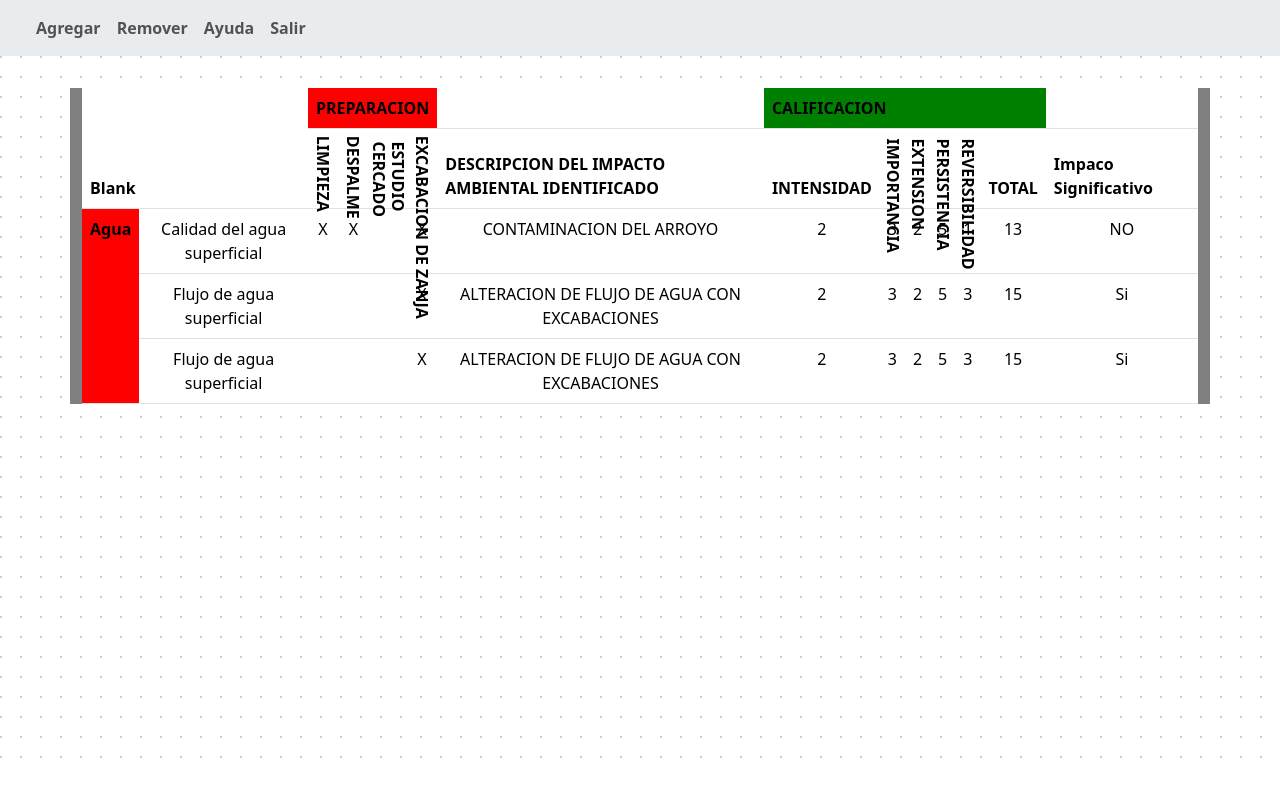
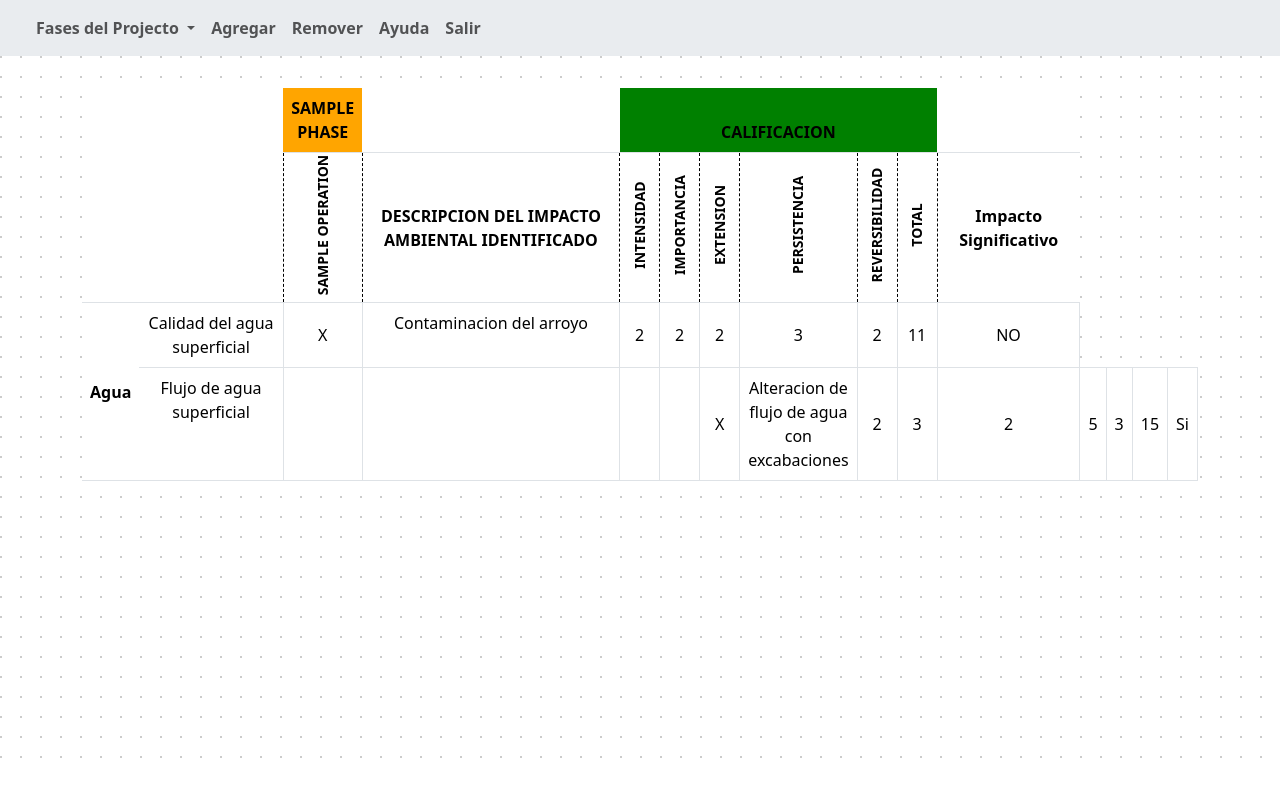
Before and after one commit to GoldNeptuno07/HuellaVial, a Django app: template dashboard/templates/dashboard/matrix.html in a window 1280 px wide. Run offline with Django 5.2, Linux system fonts and the light colour scheme; tables that the repository leaves empty hold one stand-in row (values such as "Sample post"); the template is opened without the code that fills it: values that come from a table or form of the project are taken from there, most other values are stand-ins (such as "Sample title", 1, 10 or a date in 2020).

Commit message:
Adding changes in the matrix view

```diff
--- a/HuellaVial/settings.py
+++ b/HuellaVial/settings.py
@@ -78,7 +78,7 @@ DATABASES = {
     "default": {
         "ENGINE": "django.db.backends.postgresql",
         "NAME": "huellavial_db",
-        "USER": "angel_c",
+        "USER": "angelcruz",
         "PASSWORD": "7deenerode2004",
         "HOST": "localhost",
         "PORT": 5432,
--- a/dashboard/admin.py
+++ b/dashboard/admin.py
@@ -3,3 +3,9 @@ from . import models
 
 # Register your models here.
 admin.site.register(models.projects)
+admin.site.register(models.phase)
+admin.site.register(models.operation)
+admin.site.register(models.resource)
+admin.site.register(models.subresource)
+admin.site.register(models.impact)
+admin.site.register(models.rating)
--- a/dashboard/static/dashboard/dashboard.css
+++ b/dashboard/static/dashboard/dashboard.css
@@ -25,17 +25,35 @@ td {
     text-align: center;
 }
 
+
+table {
+    width: 100%;
+}
+
 th.rotate {
-    height:80px;
+    height: 150px;
+    width: 40px;
     white-space: nowrap;
-    position:relative;
+    position: relative;
+    padding: 0 !important;
+    vertical-align: bottom;
+    border: 1px dashed black;
+    font-size: 14px;
 }
 
 th.rotate > div {
-    transform: rotate(90deg);
-    position:absolute;
-    left:0;
-    right:0;
-    top: 10px;
-    margin:auto;
+    transform:
+        translateX(-50%)
+        rotate(-90deg);
+    transform-origin: center;
+    position: absolute;
+    left: 50%;
+    top: 40%;
+    width: 150px;
+    text-align: center;
+    line-height: 1;
+    padding: 5px 0;
+    word-break: break-word;
+    overflow-wrap: break-word;
+    white-space: normal;
 }
--- a/dashboard/templates/dashboard/base.html
+++ b/dashboard/templates/dashboard/base.html
@@ -1,11 +1,12 @@
+{% load static %}
 <!DOCTYPE html>
 <html lang="en">
 <head>
     <meta charset="UTF-8">
     <meta name="viewport" content="width=device-width, initial-scale=1.0">
-    <title>Dashboard</title>
+    <title>{% block title %}{% endblock %}</title>
     <link href="https://cdn.jsdelivr.net/npm/bootstrap@5.3.3/dist/css/bootstrap.min.css" rel="stylesheet" integrity="sha384-QWTKZyjpPEjISv5WaRU9OFeRpok6YctnYmDr5pNlyT2bRjXh0JMhjY6hW+ALEwIH" crossorigin="anonymous">
-    <link rel="stylesheet" href='../static/dashboard/dashboard.css'>
+    <link rel="stylesheet" href="{% static 'dashboard/dashboard.css' %}">
 </head>
 <body>
     <nav class="navbar navbar-expand-lg bg-body-secondary">
@@ -24,7 +25,7 @@
     </nav>
     <div class="collapse" id="collapseExample">
         <div class="card card-body">
-            <form action="{% url 'dashboard:impact-matrix' %}" method= "post">
+            <form action="{% url 'dashboard:impact-matrix' project_id=0 phase_name='preparacion' %}" method= "post">
                 {% csrf_token %}
                 <div class="mb-3">
                     <label for="projectName" class="form-label">Nombre del Proyecto</label>
--- a/dashboard/templates/dashboard/dashboard.html
+++ b/dashboard/templates/dashboard/dashboard.html
@@ -1,4 +1,6 @@
 {% extends 'dashboard/base.html' %}
+
+{% block title %}Dashboard{% endblock %}
 
 {% block nav-links %}
     <a class="nav-link fw-semibold" data-bs-toggle="collapse" href="#collapseExample" role="button" aria-expanded="false" aria-controls="collapseExample">Nuevo Projecto</a>
@@ -6,7 +8,6 @@
     <a class="nav-link fw-semibold" href="#">Ayuda</a>
     <a class="nav-link fw-semibold" href="#">Salir</a>
 {% endblock %}
-
 
 {% block content %}
     <p class="fs-4 text fw-semibold">
@@ -17,7 +18,7 @@
             {% if recent_projects %}
                 {% for project in recent_projects %}
                     <div class="col-12 col-sm-6 col-md-4 col-lg-3 col-xl-2 text-center">
-                        <a href="#" class="text-decoration-none">
+                        <a href="{% url 'dashboard:impact-matrix' project_id=project.id phase_name='preparacion' %}" class="text-decoration-none">
                             <div class="card shadow-sm border-0 text-dark text-center p-3 hover-effect">
                                 <img src="../../static/dashboard/images/icon.png" alt="Project Image" class="img-fluid mx-auto" style="width: 100px; height: 80px;">
                                 <p class="mt-2 fw-semibold">
--- a/dashboard/templates/dashboard/matrix.html
+++ b/dashboard/templates/dashboard/matrix.html
@@ -1,6 +1,17 @@
 {% extends 'dashboard/base.html' %}
 
+{% block title %}{{ project.name }}{% endblock %}
+
 {% block nav-links %}
+    <a class="nav-link dropdown-toggle fw-semibold" href="#" role="button" data-bs-toggle="dropdown" aria-expanded="false">
+        Fases del Projecto
+    </a>
+    <ul class="dropdown-menu">
+        {% for p in phases %}
+            <li><a class="dropdown-item" href="{% url 'dashboard:impact-matrix' project_id=project.id phase_name=p.name %}">{{ p.name|upper }}</a></li>
+        {% endfor %}
+    </ul>
+
     <a class="nav-link fw-semibold" href="#">Agregar</a>
     <a class="nav-link fw-semibold" href="#">Remover</a>
     <a class="nav-link fw-semibold" href="#">Ayuda</a>
@@ -9,82 +20,63 @@
 
 
 {% block content %}
-    <div class="container-xl" style="background-color: gray;">
+    <div class="container-xl">
         <table class="table">
         <thead>
             <tr>
-                <th scope="row" rowspan="2" colspan="2">Blank</th>
-                <th colspan="5" style="background-color: red;">PREPARACION</th>
+                <th scope="row" rowspan="2" colspan="2"></th>
+                <th colspan="{{ phase.operations.count }}" style="background-color: orange;" class="text-center">{{ phase.name|upper }}</th>
                 <th></th>
-                <th colspan= "6" style="background-color: green;">CALIFICACION</th>
+                <th colspan= "6" style="background-color: green;" class="text-center">CALIFICACION</th>
                 <th></th>
             </tr>
             <tr>
-                <th class="rotate"><div><span>LIMPIEZA</span></div></th>
-                <th class="rotate"><div><span>DESPALME</span></div></th>
-                <th class="rotate"><div><span>CERCADO</span></div></th>
-                <th class="rotate"><div><span>ESTUDIO</span></div></th>
-                <th class="rotate"><div><span>EXCABACION DE ZANJA</span></div></th>
-                <th>DESCRIPCION DEL IMPACTO AMBIENTAL IDENTIFICADO</th>
-                <th calss="rotate"><div>INTENSIDAD</div></th>
+                {% for operation in phase.operations.all %}
+                 <th class="rotate"><div><span>{{ operation.name|upper }}</span></div></th>
+                {% endfor %}
+                <th class="text-center fs-10 text-center align-middle">DESCRIPCION DEL IMPACTO AMBIENTAL IDENTIFICADO</th>
+                <th class="rotate"><div>INTENSIDAD</div></th>
                 <th class="rotate"><div>IMPORTANCIA</div></th>
                 <th class="rotate"><div>EXTENSION</div></th>
                 <th class="rotate"><div>PERSISTENCIA</div></th>
                 <th class="rotate"><div>REVERSIBILIDAD</div></th>
-                <th><div>TOTAL</div></th>
-                <th>Impaco Significativo</th>
+                <th class="rotate"><div>TOTAL</div></th>
+                <th class="text-center align-middle">Impacto Significativo</th>
             </tr>
         </thead>
         <tbody>
             <!-- Matrix content -->
             <tr>
-                <th scope="row" rowspan="3" style="background-color:red;">Agua</th>
-                <td>Calidad del agua superficial</td>
-                <td>X</td>
-                <td>X</td>
-                <td></td>
-                <td></td>
-                <td>X</td>
-                <td>CONTAMINACION DEL ARROYO</td>
-                <td>2</td>
-                <td>3</td>
-                <td>2</td>
-                <td>5</td>
-                <td>1</td>
-                <td>13</td>
-                <td>NO</td>
+                <th scope="row" rowspan="3" class="text-center align-middle">Agua</th>
+                <td class="text-center align-middle">Calidad del agua superficial</td>
+                <!-- Adding Operations fields -->
+                 {% for operation in phase.operations.all %}
+                    <td class="text-center border text-center align-middle">X</td>
+                 {% endfor %}
+                <td class="text-center">Contaminacion del arroyo</td>
+                <td class="text-center border text-center align-middle">2</td>
+                <td class="text-center border text-center align-middle">2</td>
+                <td class="text-center border text-center align-middle">2</td>
+                <td class="text-center border text-center align-middle">3</td>
+                <td class="text-center border text-center align-middle">2</td>
+                <td class="text-center border text-center align-middle">11</td>
+                <td class="text-center border text-center align-middle">NO</td>
             </tr>
             <tr>
                 <td>Flujo de agua superficial</td>
-                <td></td>
-                <td></td>
-                <td></td>
-                <td></td>
-                <td>X</td>
-                <td>ALTERACION DE FLUJO DE AGUA CON EXCABACIONES</td>
-                <td>2</td>
-                <td>3</td>
-                <td>2</td>
-                <td>5</td>
-                <td>3</td>
-                <td>15</td>
-                <td>Si</td>
-            </tr>
-            <tr>
-                <td>Flujo de agua superficial</td>
-                <td></td>
-                <td></td>
-                <td></td>
-                <td></td>
-                <td>X</td>
-                <td>ALTERACION DE FLUJO DE AGUA CON EXCABACIONES</td>
-                <td>2</td>
-                <td>3</td>
-                <td>2</td>
-                <td>5</td>
-                <td>3</td>
-                <td>15</td>
-                <td>Si</td>
+                <td class="text-center border text-center align-middle"></td>
+                <td class="text-center border text-center align-middle"></td>
+                <td class="text-center border text-center align-middle"></td>
+                <td class="text-center border text-center align-middle"></td>
+                <td class="text-center border text-center align-middle">X</td>
+                <td>Alteracion de flujo de agua con excabaciones</td>
+                <td class="text-center border text-center align-middle">2</td>
+                <td class="text-center border text-center align-middle">3</td>
+                <td class="text-center border text-center align-middle">2</td>
+                <td class="text-center border text-center align-middle">5</td>
+                <td class="text-center border text-center align-middle">3</td>
+                <td class="text-center border text-center align-middle">15</td>
+                <td class="text-center border text-center align-middle">Si</td>
             </tr>
         </tbody>
         </table>
--- a/dashboard/urls.py
+++ b/dashboard/urls.py
@@ -4,5 +4,5 @@ from . import views
 app_name = "dashboard"
 urlpatterns = [
     path("", views.main_view, name= "main"),
-    path("impact-matrix", views.impact_matrix_view, name= "impact-matrix"),
+    path("<int:project_id>/impact-matrix/<str:phase_name>", views.impact_matrix_view, name= "impact-matrix"),
 ]
```
Also changed, not shown: dashboard/models.py (+65 -2 lines), dashboard/tests.py (+7 -19 lines), dashboard/views.py (+26 -10 lines), README.md, dashboard/migrations/0005_resource_alter_projects_creation_date_phase_and_more.py (added), dashboard/migrations/0006_alter_subresource_name.py (added), dashboard/migrations/0007_alter_impact_observation_alter_rating_description.py (added), dashboard/migrations/0008_alter_phase_id_project.py (added), dashboard/migrations/0009_alter_operation_id_phase_and_more.py (added).
